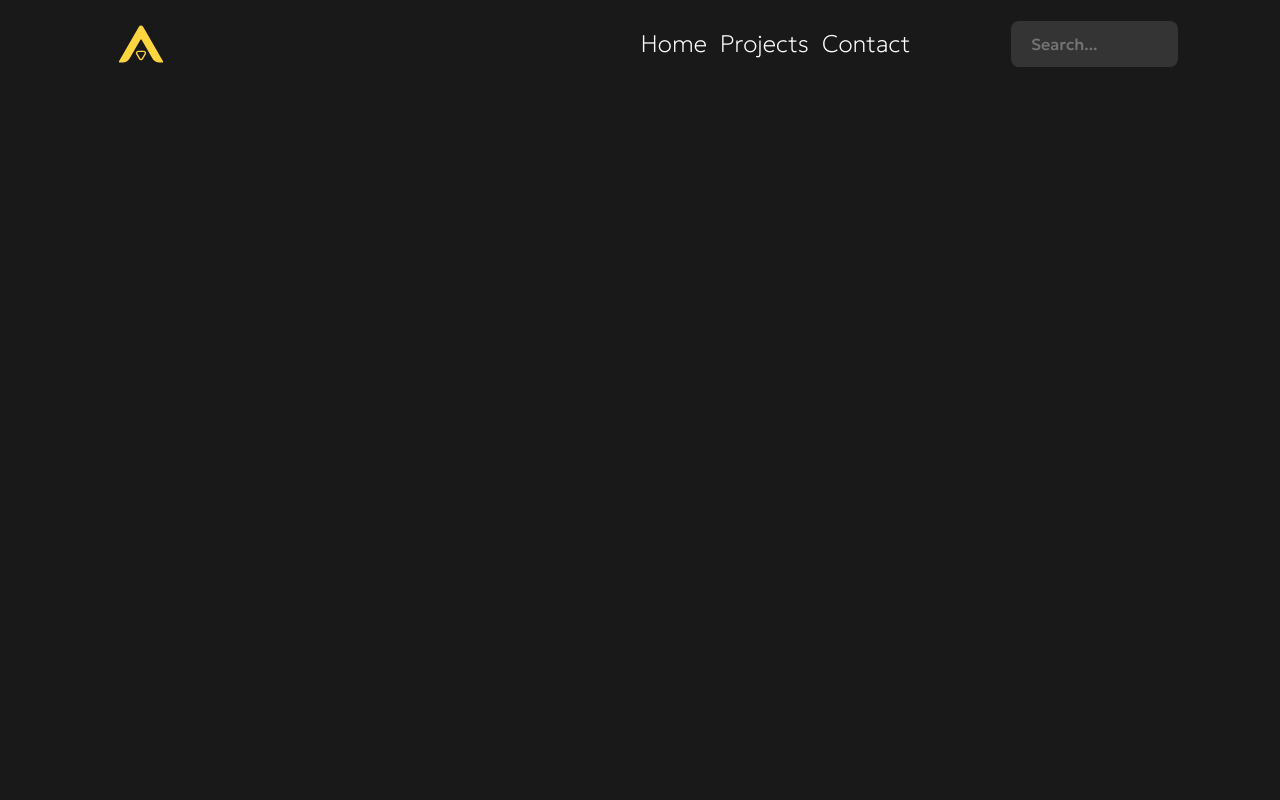
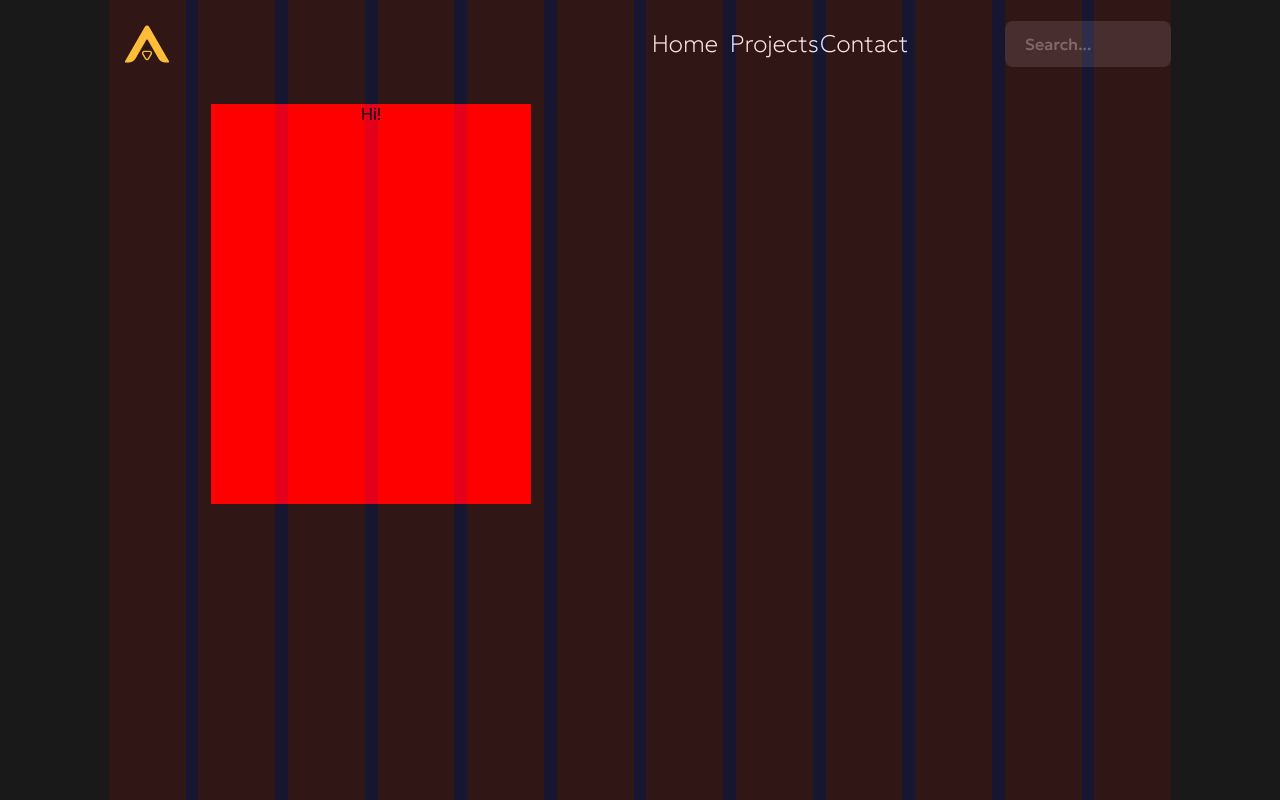
Before and after one commit to Alvallesteros/Alvallesteros, a React (Create React App) app: page / in a window 1280 px wide. Built offline with nearby package versions, Linux system fonts and the light colour scheme.

Commit message:
grid adjustments

```diff
--- a/src/App.css
+++ b/src/App.css
@@ -6,8 +6,19 @@
 }
 
 .App {
-  width: 100%;
+  width: 100vw;
   min-height: 100vh;
   display: flex;
+  flex-direction: column;
   background-color: var(--bg-gray);
 }
+
+.web-container {
+  width: 83vw;
+  display: flex;
+  margin: auto;
+  margin-top: 0;
+  flex-direction: column;
+  justify-content: center;
+  flex-grow: 1;
+}
--- a/src/App.js
+++ b/src/App.js
@@ -7,9 +7,11 @@ import Grid from './components/gridOverlay.js';
 function App() {
   return (
     <div className="App">
-      <Grid />
-      <Navbar />
-      <HeroBanner />
+      <div className='web-container'>
+        <Grid />
+        <Navbar />
+        <HeroBanner />
+      </div>
     </div>
   );
 }
--- a/src/components/gridOverlay.js
+++ b/src/components/gridOverlay.js
@@ -4,7 +4,6 @@ import styles from '../styles/grid.module.css';
 function Grid() {
     return (
         <div className={styles.container}>
-            <div className={styles.margin}></div>
             <div className={styles.column}></div>
             <div className={styles.gutter}></div>
             <div className={styles.column}></div>
@@ -28,7 +27,6 @@ function Grid() {
             <div className={styles.column}></div>
             <div className={styles.gutter}></div>
             <div className={styles.column}></div>
-            <div className={styles.margin}></div>
         </div>
     )
 }
--- a/src/components/hero-banner.js
+++ b/src/components/hero-banner.js
@@ -3,8 +3,10 @@ import styles from '../styles/hero-banner.module.css';
 
 function HeroBanner() {
     return (
-        <div>
-
+        <div className={styles.container}>
+            <div className={styles.welcomeContainer}>
+                Hi!
+            </div>
         </div>
     );
 }
--- a/src/styles/grid.module.css
+++ b/src/styles/grid.module.css
@@ -1,5 +1,5 @@
 .container {
-    opacity: 0;
+    opacity: 0.1;
     margin: 0;
     height: 100vh;
     width: 100vw;
@@ -8,12 +8,7 @@
     top: 0;
     left: 0;
     z-index: 10;
-}
-
-.margin {
-    height: 100vh;
-    width: 8vw;
-    background-color: green;
+    justify-content: center;
 }
 
 .column {
@@ -25,5 +20,5 @@
 .gutter {
     background-color: blue;
     height: 100vh;
-    width: 1.09vw;
+    width: 1vw;
 }
--- a/src/styles/hero-banner.module.css
+++ b/src/styles/hero-banner.module.css
@@ -0,0 +1,17 @@
+.container {
+    display: flex;
+    margin: 0 8vw 0 8vw;
+    padding-top: 2vh;
+    flex-grow: 1;
+}
+
+.welcomeContainer {
+    display: flex;
+    flex-direction: column;
+    align-items: center;
+    background-color: red;
+    height: 50vh;
+    width: 27.1vw;
+    margin-left: auto;
+    margin-right: 42vw;
+}
--- a/src/styles/navbar.module.css
+++ b/src/styles/navbar.module.css
@@ -1,8 +1,7 @@
 .container {
-    width: 100%;
     height: 7vh;
     display: flex;
-    margin: 1em 8vw 0 8vw;
+    margin: 1em 0 1em 0;
 }
 
  .logoContainer {
@@ -18,7 +17,7 @@
 }
 
  .navbarContainer {
-    width: 50%;
+    width: 41vw;
     margin-left: auto;
     display: flex;
     flex-direction: row;
@@ -30,14 +29,13 @@
     align-items: center;
     justify-content: center;
     gap: 1vw;
-    width: 48%;
+    width: 20vw;
     color: white;
     font-size: 32px;
-    margin-left: 0.5vw;
 }
 
  .page {
-    width: 7vw;
+    width: 6vw;
     display: flex;
     justify-content: center;
     text-align: center;
@@ -52,7 +50,7 @@
     margin-left: auto;
     margin-top: 1%;
     margin-bottom: 1%;
-    width: 31%;
+    width: 13vw;
     height: auto;
     border-radius: 0.5em;
     display: flex;
```
